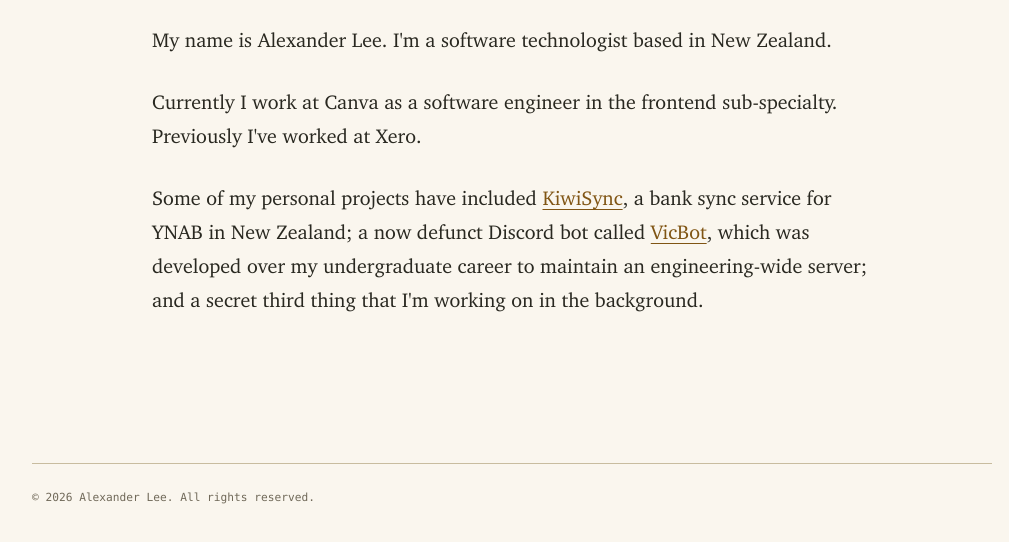
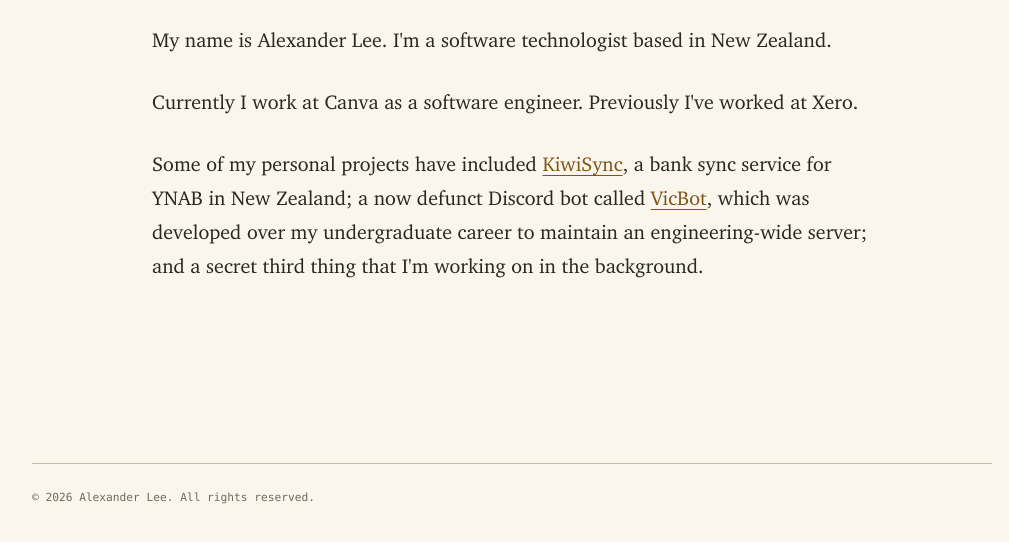
Before and after one commit to alexsurelee/alexanderlee-tech, an Astro site: page /about in a window 1280 px wide. Shown: the part 252-794 px from the top of the page, without its empty margins (128-1137 px from the left). Built offline with nearby package versions, Linux system fonts and the light colour scheme; Astro itself is replaced by a stand-in of ours; a web font is replaced by a local one.

Commit message:
sub-specialties begone

```diff
--- a/src/pages/about.astro
+++ b/src/pages/about.astro
@@ -16,7 +16,7 @@ import {SITE_TITLE} from '../consts';
 <main>
     <h1>About</h1>
     <p>My name is Alexander Lee. I'm a software technologist based in New Zealand.</p>
-    <p>Currently I work at Canva as a software engineer in the frontend sub-specialty. Previously I've worked at
+    <p>Currently I work at Canva as a software engineer. Previously I've worked at
         Xero.</p>
     <p>Some of my personal projects have included <a href="https://kiwisync.com">KiwiSync</a>, a bank sync service for
         YNAB in New Zealand; a now defunct Discord bot called <a href="https://https://github.com/alexsurelee/VicBot">VicBot</a>,
```
